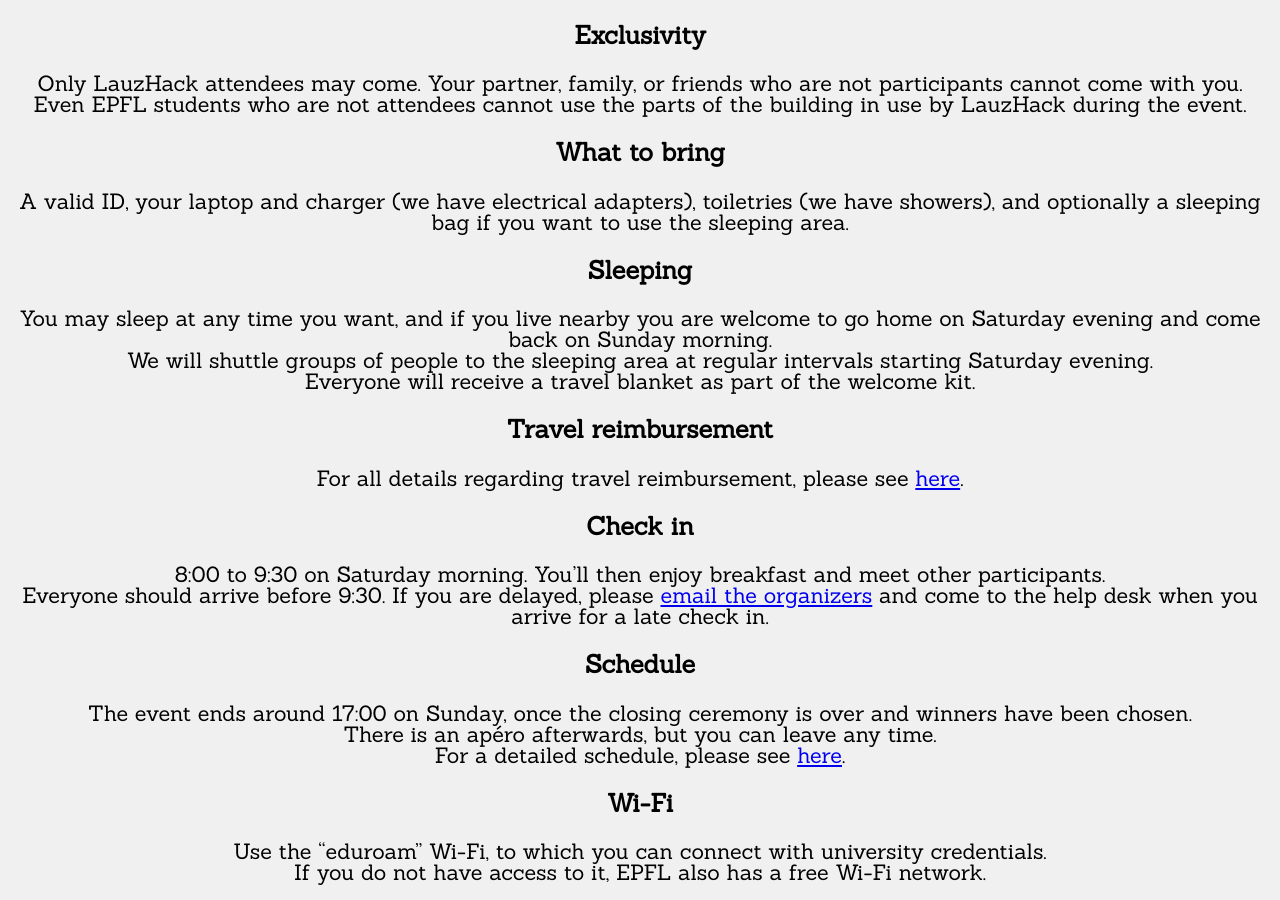
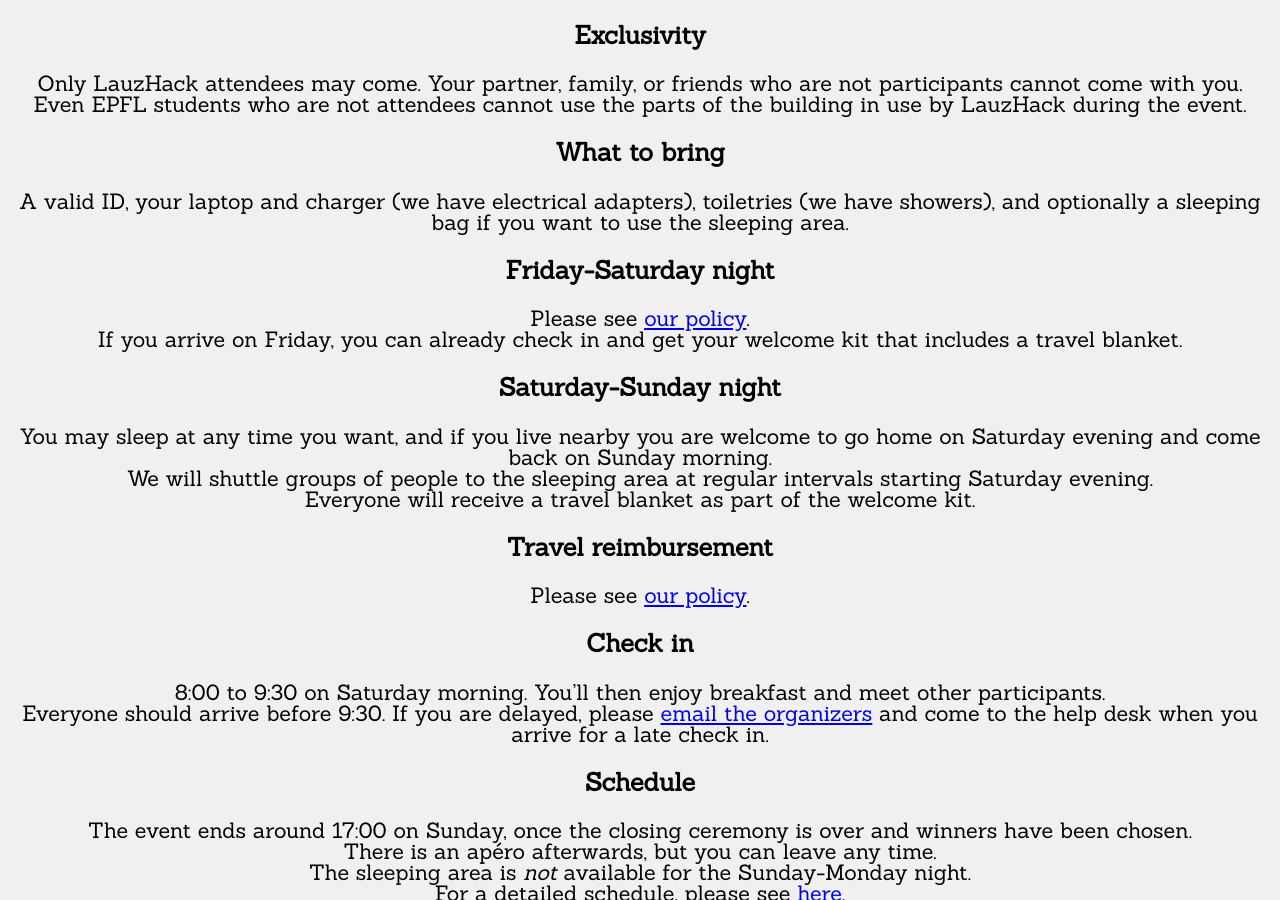
Before and after one commit to LauzHack/LauzHack.github.io, a Jekyll site: the page built from details.html, in a window 1280 px wide and 900 px high, scrolled down 786 px. Built offline with Jekyll 4.4.1, drawn with Linux system fonts in a browser that asks for light colours.

Commit message:
Clarify nights in details

```diff
--- a/_data/details.yml
+++ b/_data/details.yml
@@ -19,7 +19,12 @@
   text: |-
     A valid ID, your laptop and charger (we have electrical adapters), toiletries (we have showers), and optionally a sleeping bag if you want to use the sleeping area.
 
-- label: Sleeping
+- label: Friday-Saturday night
+  text: |-
+    Please see [our policy](/policies#friday-saturday-hosting).
+    If you arrive on Friday, you can already check in and get your welcome kit that includes a travel blanket.
+
+- label: Saturday-Sunday night
   text: |-
     You may sleep at any time you want, and if you live nearby you are welcome to go home on Saturday evening and come back on Sunday morning.
     We will shuttle groups of people to the sleeping area at regular intervals starting Saturday evening.
@@ -27,7 +32,7 @@
 
 - label: Travel reimbursement
   text: |-
-    For all details regarding travel reimbursement, please see [here](/policies#travel-reimbursement).
+    Please see [our policy](/policies#travel-reimbursement).
 
 - label: Check in
   text: |-
@@ -39,6 +44,7 @@
   text: |-
     The event ends around 17:00 on Sunday, once the closing ceremony is over and winners have been chosen.
     There is an apéro afterwards, but you can leave any time.
+    The sleeping area is _not_ available for the Sunday-Monday night.
     For a detailed schedule, please see [here](/#schedule).
 
 - label: Wi-Fi
```
